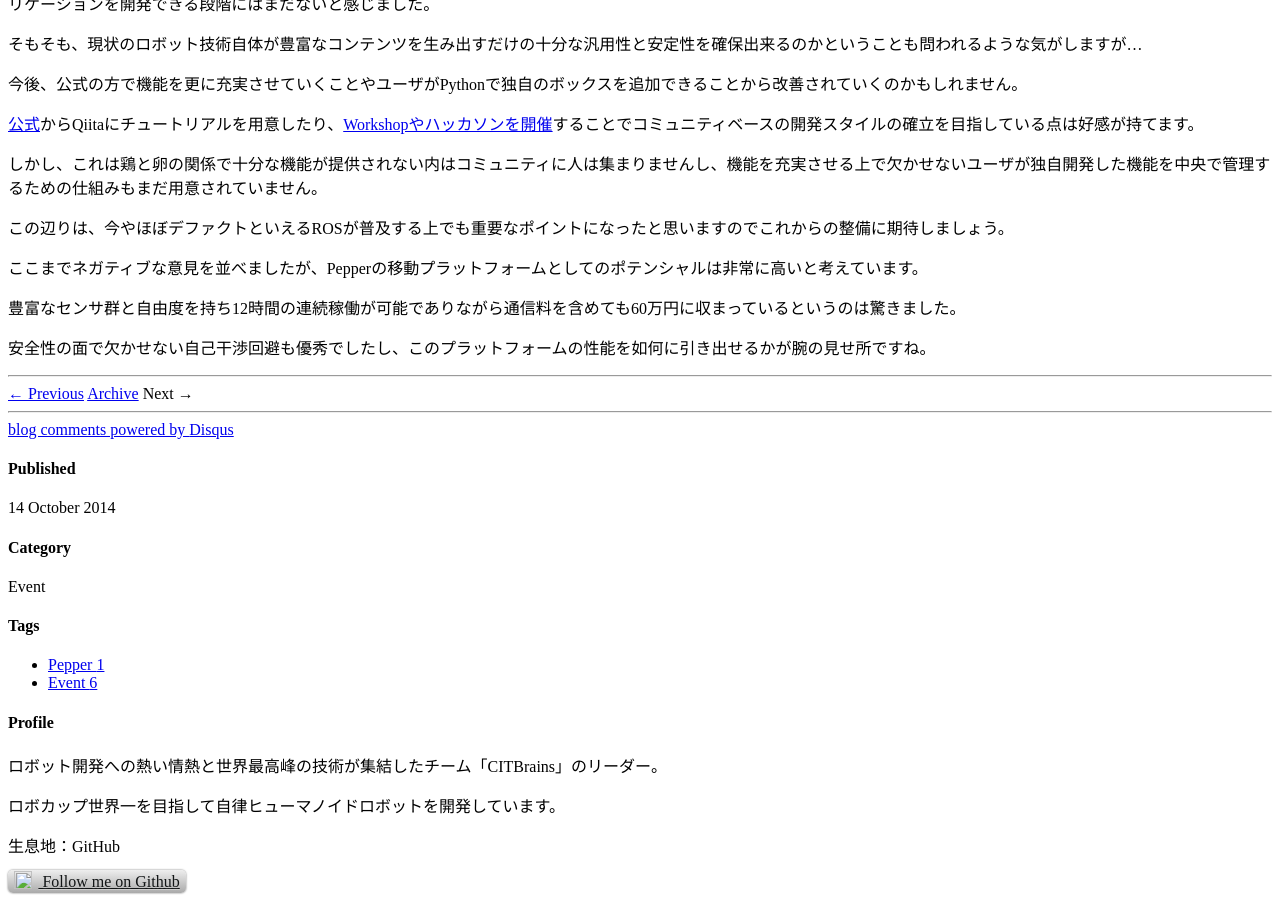
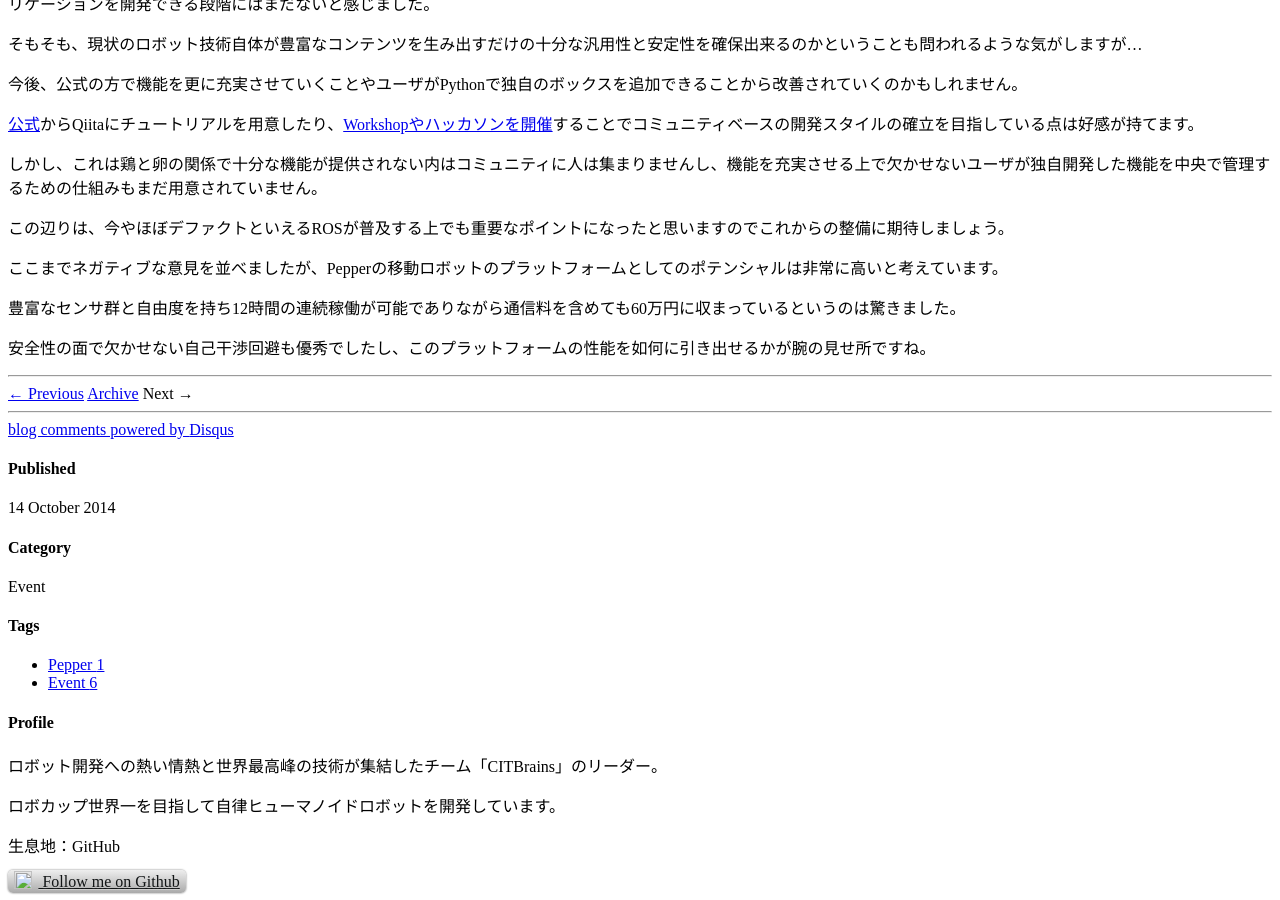
Before and after one commit to DaikiMaekawa/daikimaekawa.github.com, a Jekyll site: the page built from _posts/2014-10-14-pepper_workshop.md, in a window 1280 px wide and 900 px high, scrolled down 1572 px. Built offline with Jekyll 4.4.1, drawn with Linux system fonts in a browser that asks for light colours; nearby versions of some CDN libraries; Markdown is read by kramdown in place of the engine named in the settings; comment, search, counter and statistics services are not loaded.

Commit message:
Update 2014-10-14-pepper_workshop.md

```diff
--- a/_posts/2014-10-14-pepper_workshop.md
+++ b/_posts/2014-10-14-pepper_workshop.md
@@ -42,7 +42,7 @@
 
 この辺りは、今やほぼデファクトといえるROSが普及する上でも重要なポイントになったと思いますのでこれからの整備に期待しましょう。
 
-ここまでネガティブな意見を並べましたが、Pepperの移動プラットフォームとしてのポテンシャルは非常に高いと考えています。
+ここまでネガティブな意見を並べましたが、Pepperの移動ロボットのプラットフォームとしてのポテンシャルは非常に高いと考えています。
 
 豊富なセンサ群と自由度を持ち12時間の連続稼働が可能でありながら通信料を含めても60万円に収まっているというのは驚きました。
 
```
